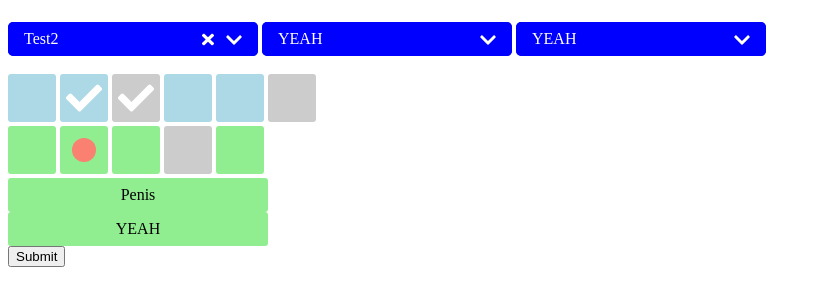
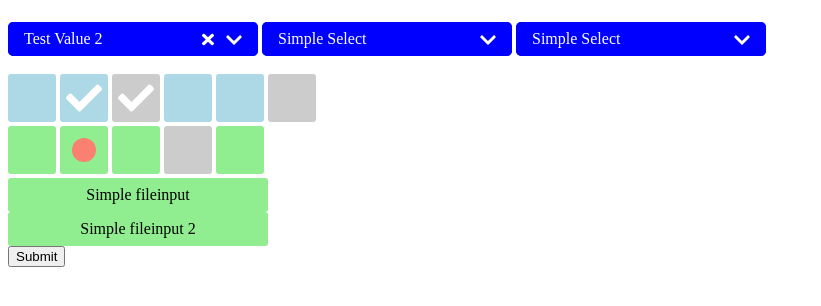
Before and after one commit to Brainshaker95/simple-form-elements, a website built with webpack: page index.html in a window 1280 px wide. Shown: the whole page, without its empty margins (0-821 px from the left). Built offline with nearby package versions, Linux system fonts and the light colour scheme.

Commit message:
fix(labels): use more meaningful placeholders
#2

```diff
--- a/app.js
+++ b/app.js
@@ -30,7 +30,7 @@ document.addEventListener('DOMContentLoaded', () => {
   files.forEach((file) => {
     simpleFile.init(file, {
       allowClear: true,
-      placeholder: 'YEAH',
+      placeholder: 'Simple fileinput 2',
     });
 
     file.addEventListener('change', (event) => {
@@ -45,7 +45,7 @@ document.addEventListener('DOMContentLoaded', () => {
       allowClear: true,
       closeOnDocumentClick: true,
       closeOnOpenAnother: false,
-      placeholder: 'YEAH',
+      placeholder: 'Simple Select',
     });
 
     select.addEventListener('change', (event) => {
--- a/index.html
+++ b/index.html
@@ -10,25 +10,25 @@
   <body>
     <form>
       <div class="row">
-        <select class="simple-select" name="select1" data-placeholder="Penis">
-          <option value="Test1" disabled>Test1</option>
-          <option value="Test2" selected>Test2</option>
-          <option value="Test3">Test3</option>
-          <option value="Test4">Test4</option>
-          <option value="Test5">Test5</option>
+        <select class="simple-select" name="select1" data-placeholder="Simple Select">
+          <option value="Test Value 1" disabled>Test Value 1</option>
+          <option value="Test Value 2" selected>Test Value 2</option>
+          <option value="Test Value 3">Test Value 3</option>
+          <option value="Test Value 4">Test Value 4</option>
+          <option value="Test Value 5">Test Value 5</option>
         </select>
         <select class="simple-select" name="select2">
-            <option value="Test1">Test1</option>
-            <option value="Test2">Test2</option>
-            <option value="Test3" disabled>Test3</option>
-            <option value="Test4">Test4</option>
-            <option value="Test5">Test5</option>
-            <option value="Test5" disabled>Test5</option>
-            <option value="Test5">Test5</option>
+            <option value="Test Value 1">Test Value 1</option>
+            <option value="Test Value 2">Test Value 2</option>
+            <option value="Test Value 3" disabled>Test Value 3</option>
+            <option value="Test Value 4">Test Value 4</option>
+            <option value="Test Value 5">Test Value 5</option>
+            <option value="Test Value 5" disabled>Test Value 5</option>
+            <option value="Test Value 5">Test Value 5</option>
         </select>
         <select class="simple-select" name="select3">
-            <option value="Test1">Test1</option>
-            <option value="Test2">Test2</option>
+            <option value="Test Value 1">Test Value 1</option>
+            <option value="Test Value 2">Test Value 2</option>
         </select>
       </div>
 
@@ -42,14 +42,14 @@
       </div>
 
       <div class="row">
-        <input type="radio" name="group1" value="Test1" class="simple-radio">
-        <input type="radio" name="group1" value="Test2" class="simple-radio" checked>
-        <input type="radio" name="group1" value="Test3" class="simple-radio">
-        <input type="radio" name="group1" value="Test4" class="simple-radio" disabled>
-        <input type="radio" name="group1" value="Test5" class="simple-radio">
+        <input type="radio" name="group1" value="Test Value 1" class="simple-radio">
+        <input type="radio" name="group1" value="Test Value 2" class="simple-radio" checked>
+        <input type="radio" name="group1" value="Test Value 3" class="simple-radio">
+        <input type="radio" name="group1" value="Test Value 4" class="simple-radio" disabled>
+        <input type="radio" name="group1" value="Test Value 5" class="simple-radio">
       </div>
 
-      <input type="file" name="file1" class="simple-file" data-placeholder="Penis">
+      <input type="file" name="file1" class="simple-file" data-placeholder="Simple fileinput">
       <input type="file" name="file2" class="simple-file">
 
       <input type="submit">
```
